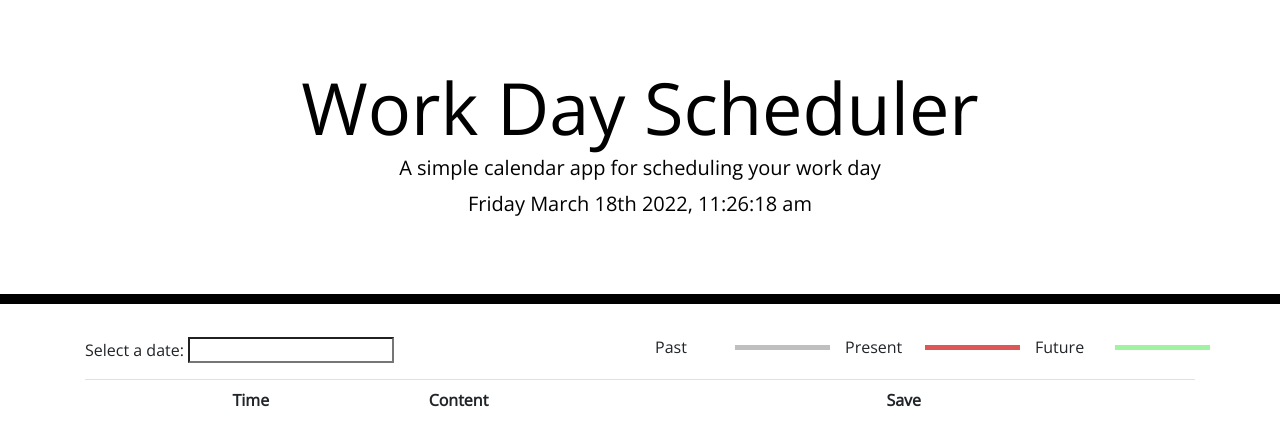
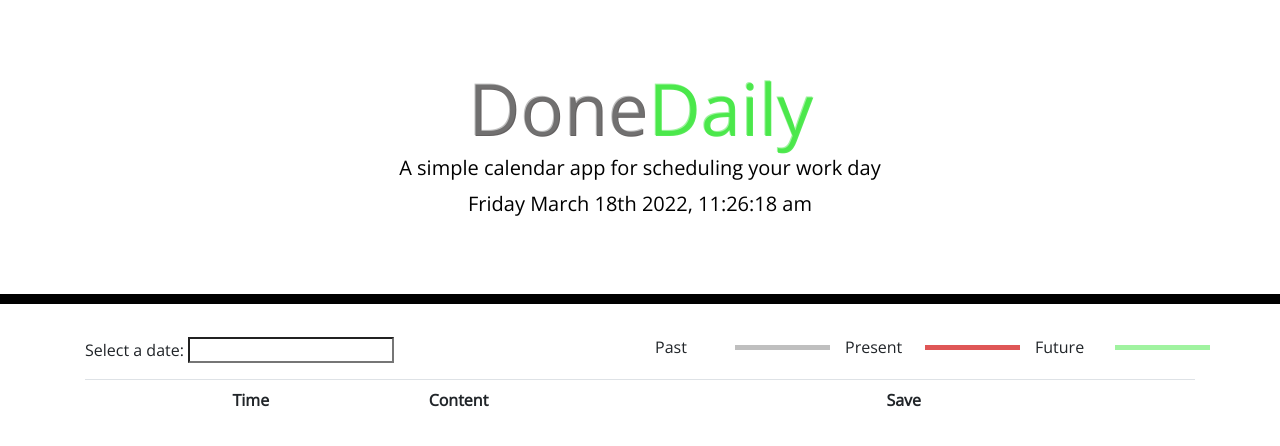
Before and after one commit to origin-42/DoneDaily, a plain HTML site: page index.html in a window 1280 px wide. Drawn offline with nearby package versions, Linux system fonts and the light colour scheme.

Commit message:
origin main

```diff
--- a/assets/css/style.css
+++ b/assets/css/style.css
@@ -123,7 +123,15 @@ input {
   border: none;
 }
 
-/* Custom CSS */
+#done {
+  text-shadow: 1px 1px rgba(82, 79, 79, 0.9);
+  color: rgba(128, 128, 128, 0.5);
+}
+#daily {
+  text-shadow: 1px 1px rgba(66, 231, 66, 0.9);
+  color: rgba(66, 231, 66, 0.5);
+}
+
 i {
   color: white;
 }
--- a/index.html
+++ b/index.html
@@ -22,12 +22,12 @@
     <link rel="stylesheet" href="https://code.jquery.com/ui/1.12.1/themes/base/jquery-ui.css" />
     <!-- Customer Stylesheets -->
     <link rel="stylesheet" href="./assets/css/style.css" />
-    <title>Work Day Scheduler</title>
+    <title>Done Daily</title>
   </head>
 
   <body>
     <header class="jumbotron">
-      <h1 class="display-3">Work Day Scheduler</h1>
+      <h1 class="display-3"><span id="done">Done</span><span id="daily">Daily</span></h1>
       <p class="lead">A simple calendar app for scheduling your work day</p>
       <p id="dateAndTime" class="lead"></p>
     </header>
```
